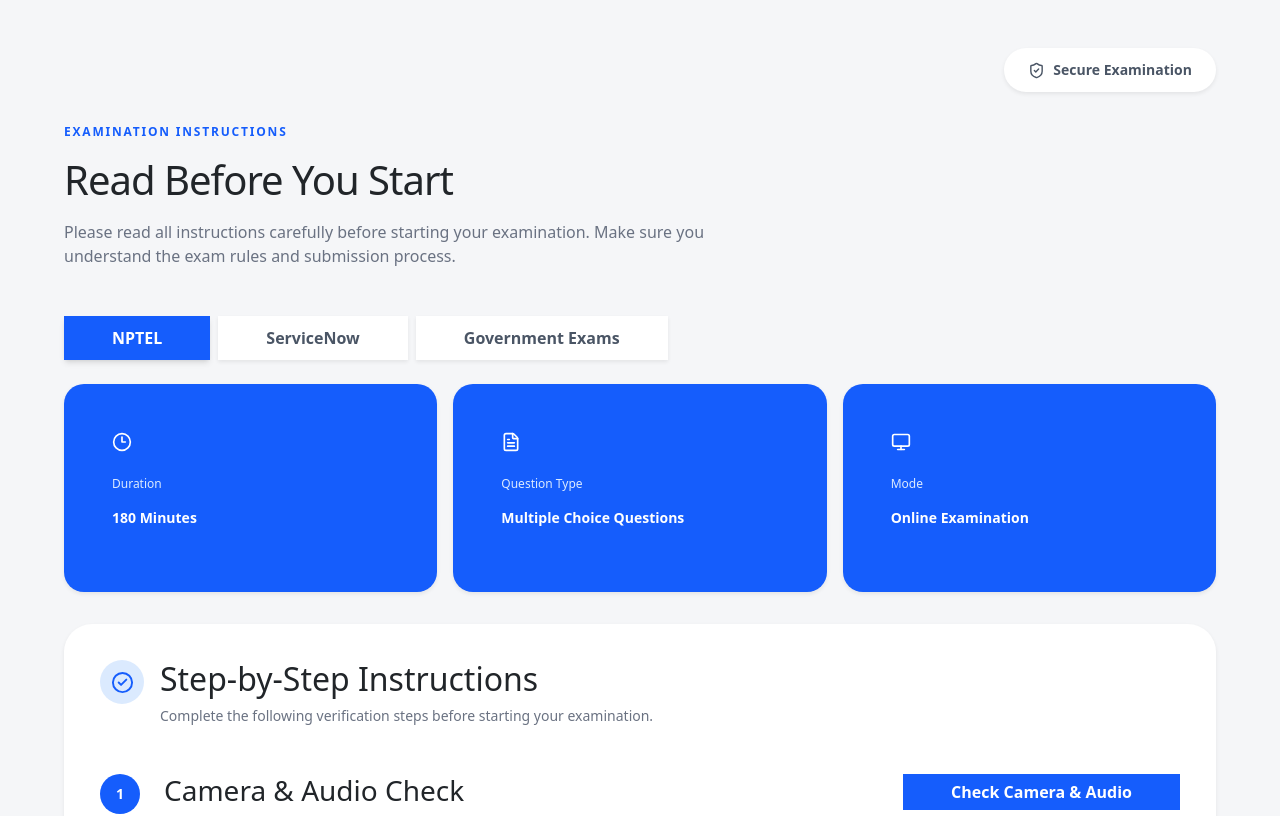
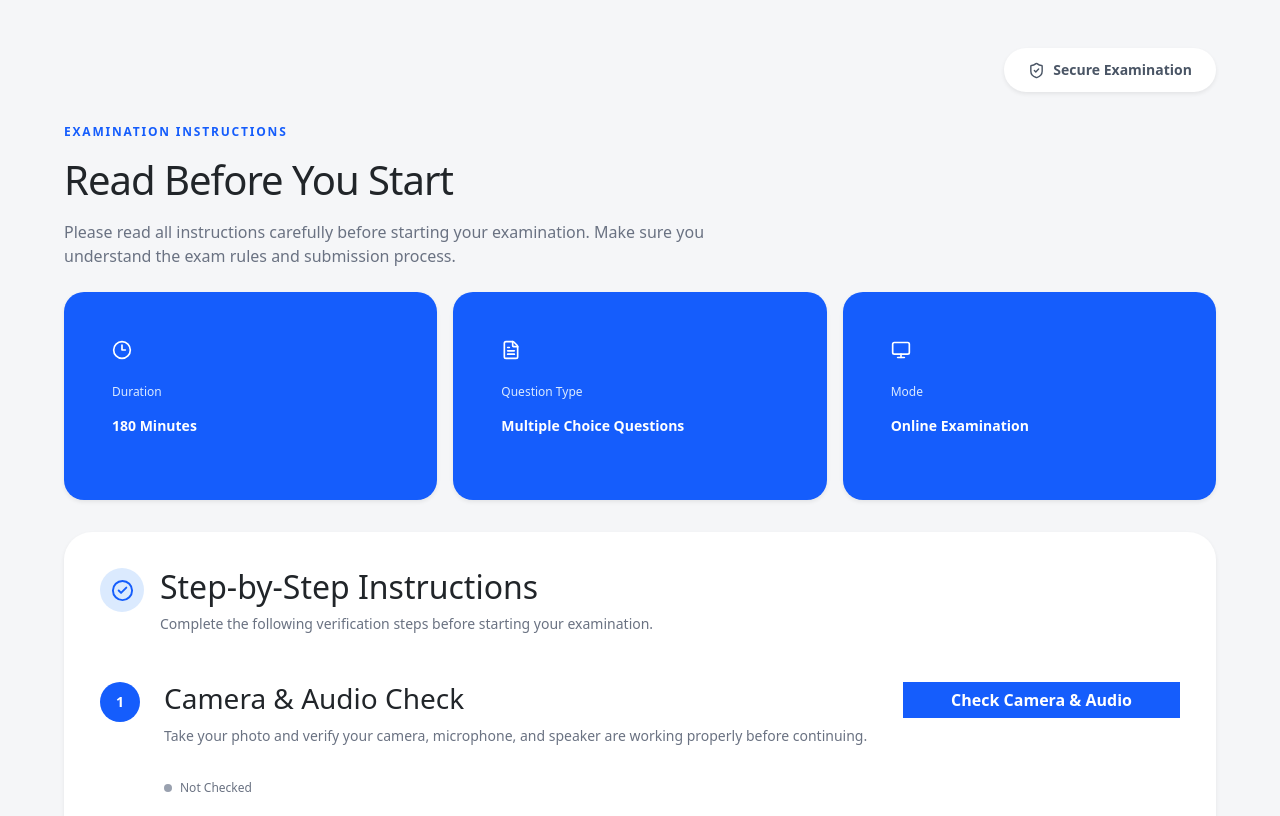
Before and after one commit to KARRI-DURGA-SIVA/AI-MOCKEXAM-Portal, a React (Vite) app: page /instruction in a window 1280 px wide. Shown: the top 816 px of the page. Built offline with nearby package versions, Linux system fonts and the light colour scheme; a web font is replaced by a local one.

Commit message:
instruction page

```diff
--- a/src/Pages/Instruction.tsx
+++ b/src/Pages/Instruction.tsx
@@ -135,32 +135,7 @@
 
         {/* ================= EXAM TYPE ================= */}
 
-        <div className="mt-5 flex flex-wrap gap-2">
 
-          {(["NPTEL", "ServiceNow", "Government"] as ExamType[]).map(
-            (type) => (
-
-              <button
-                key={type}
-                onClick={() => {
-                  setExamType(type);
-                  setAccepted(false);
-                }}
-                className={`rounded-full px-5 py-2.5 text-xs font-bold transition ${
-                  examType === type
-                    ? "bg-blue-600 text-white shadow-md"
-                    : "bg-white text-gray-600 shadow-sm hover:bg-gray-100"
-                }`}
-              >
-                {type === "Government"
-                  ? "Government Exams"
-                  : type}
-              </button>
-
-            )
-          )}
-
-        </div>
 
         {/* ================= EXAM INFORMATION ================= */}
 
```
